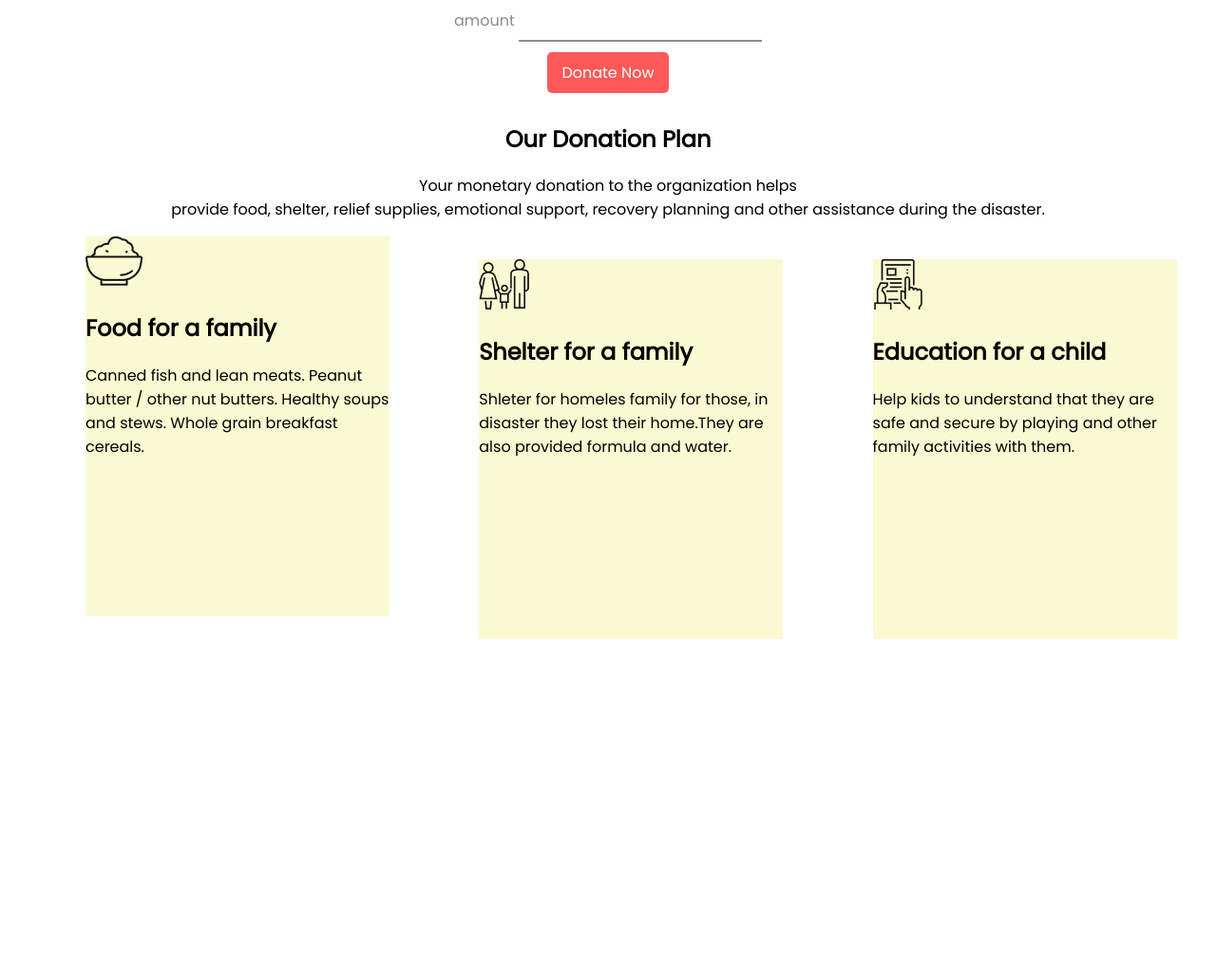
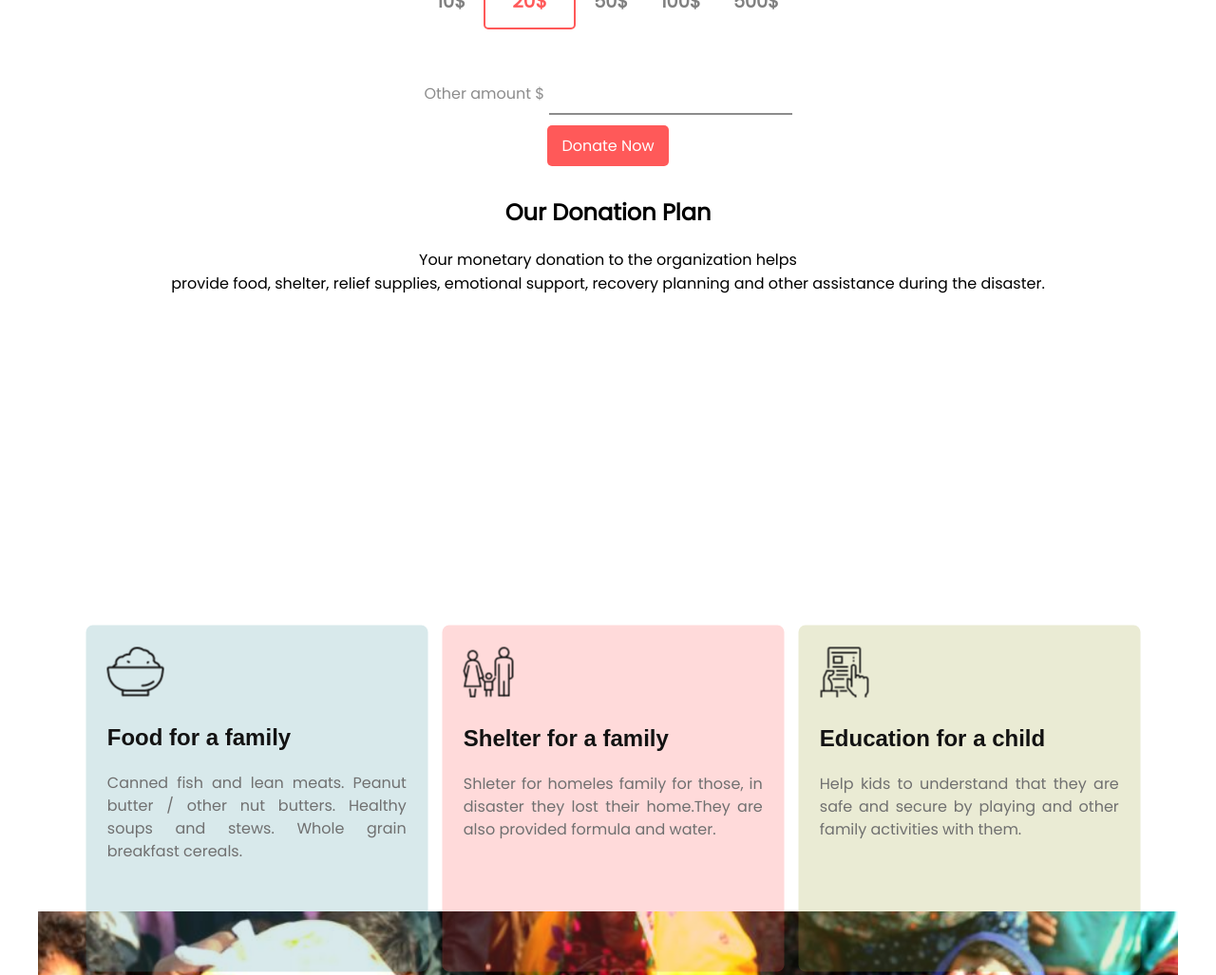
Before and after one commit to Azharul-Islam-Nahid/donate-for-Sylet, a plain HTML site: page index.html in a window 1280 px wide. Shown: the part 1039-2066 px from the top of the page at 95% size. Drawn offline with Linux system fonts and the light colour scheme.

Commit message:
overview and correction

```diff
--- a/index.html
+++ b/index.html
@@ -16,6 +16,7 @@
 <body>
     <section class="bg">
         <div class="main-header">
+            <br>
             <h1>Let's Help Those Who Are <br> More In Need</h1>
             <p>When you are kind to someone in trouble, <br> you hope they'll remember and be kind to someone else. <br>
                 And it'll
@@ -39,10 +40,9 @@
         </div>
         <div>
             <div class="amount-input">
-                <h2>Other Amount ($)</h2>
                 <form>
-                    <label for=""> amount </label>
-                    <input type="text" id="amount" name=">Other Amount ($)">
+                    <label for="">Other amount $ </label>
+                    <input type="text" id="" name="">
                 </form>
 
             </div>
@@ -56,28 +56,25 @@
                 support, recovery planning and other assistance during the disaster. </p>
         </div>
     </section>
-    <section class="flexible-container">
-        <div class="half-width"><img src="icons/food.png" alt=""></div>
-        <div class="half-width">
-            <h1>Food for a family</h1>
+    <section class="food-shelter-education">
+        <div class="food">
+            <img src="icons/food.png" alt="">
+
+            <p class="family">Food for a family</p>
             <p>Canned fish and lean meats.
                 Peanut butter / other nut butters.
                 Healthy soups and stews.
                 Whole grain breakfast cereals.</p>
         </div>
-    </section>
-    <section class="flexible-container">
-        <div class="half-width"><img src="icons/shelter.png" alt=""></div>
-        <div class="half-width">
-            <h1>Shelter for a family</h1>
+        <div class="shelter">
+            <img src="icons/shelter.png" alt="">
+            <p class="family">Shelter for a family</p>
             <p>Shleter for homeles family for those, in disaster they lost their home.They are also provided
                 formula and water. </p>
         </div>
-    </section>
-    <section class="flexible-container">
-        <div class="half-width"><img src="icons/Frame-1.png" alt=""></div>
-        <div class="half-width">
-            <h1>Education for a child</h1>
+        <div class="education">
+            <img src="icons/Frame-1.png" alt="">
+            <p class="family">Education for a child</p>
             <p>Help kids to understand that they are safe and secure by playing and other
                 family activities with them.</p>
         </div>
@@ -87,9 +84,6 @@
         <div class=”gallery”>
             <figure class=”gallery__item gallery__item--1>
                 <img src="images/donation0.jpg" class="gallery__img" alt="Image 1">
-            </figure>
-            <figure class="gallery__item gallery__item--6">
-                <img src="images/donation2.jpg" class="gallery__img" alt="Image 6">
             </figure>
         </div>
     </section>
--- a/style.css
+++ b/style.css
@@ -6,13 +6,14 @@ body {
 
 body,
 html {
-    height: 90%;
+    height: 100%;
 }
 
 .main-header {
     padding-top: 60px;
     color: white;
     text-align: center;
+    font-size: 200%;
 }
 
 .bg {
@@ -68,6 +69,7 @@ html {
 
 input[type=text] {
     width: 20%;
+    outline: none;
     padding: 12px 20px;
     margin: 0;
     box-sizing: border-box;
@@ -87,15 +89,67 @@ input[type=text] {
     padding-top: 20px;
 }
 
-.flexible-container {
-    display: inline-block;
-    position: relative;
-    margin-left: 90px;
-    flex: content;
-    width: 25%;
-    height: 400px;
-    background-color: lightgoldenrodyellow;
+.food-shelter-education {
+    position: absolute;
+    display: flex;
+    top: 235%;
+    left: 51%;
+    transform: translate(-50%, -50%);
+}
 
+.family {
+    font-family: sans-serif;
+    font-style: normal;
+    font-weight: 600;
+    font-size: 24px;
+    color: #121212;
+
+}
+
+.food {
+    font-style: normal;
+    font-weight: 400;
+    font-size: 16px;
+    line-height: 24px;
+    text-align: justify;
+    color: #707070;
+    width: 360px;
+    height: 320px;
+    background: rgba(79, 157, 165, 0.220);
+    border-radius: 2%;
+    padding: 2%;
+    margin-right: 15px;
+}
+
+.shelter {
+    font-style: normal;
+    font-weight: 400;
+    font-size: 16px;
+    line-height: 24px;
+    text-align: justify;
+    color: #707070;
+    width: 360px;
+    height: 320px;
+    background: rgba(255, 89, 89, 0.220);
+    border-radius: 2%;
+    padding: 2%;
+    margin-right: 15px;
+
+}
+
+.education {
+    font-style: normal;
+    font-weight: 400;
+    font-size: 16px;
+    line-height: 24px;
+    text-align: justify;
+    color: #707070;
+    width: 360px;
+    height: 320px;
+    background: rgba(161, 164, 61, 0.220);
+    border-radius: 2%;
+    padding: 2%;
+    margin-right: 15px;
 }
 
 .gallery {
```
